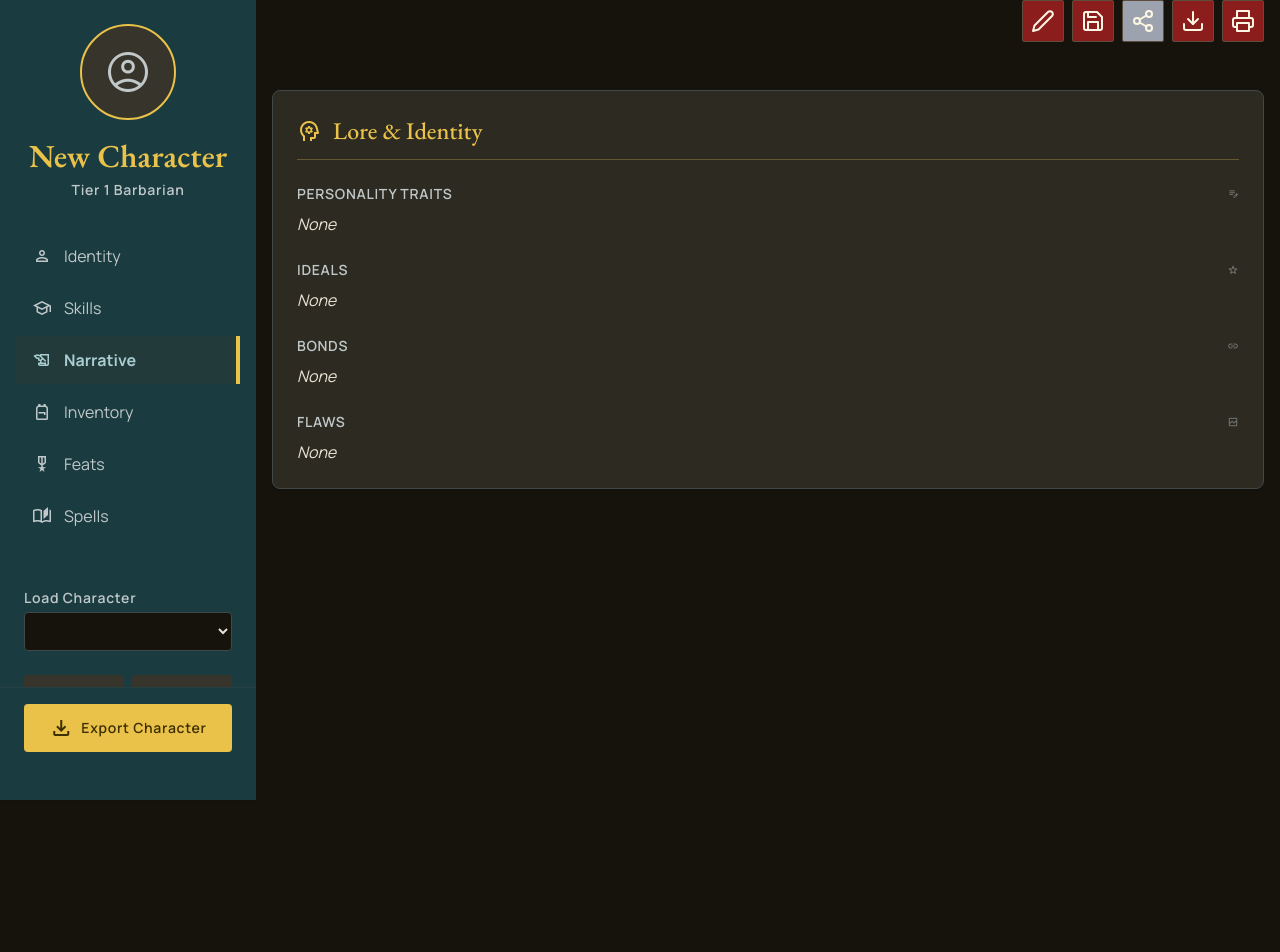
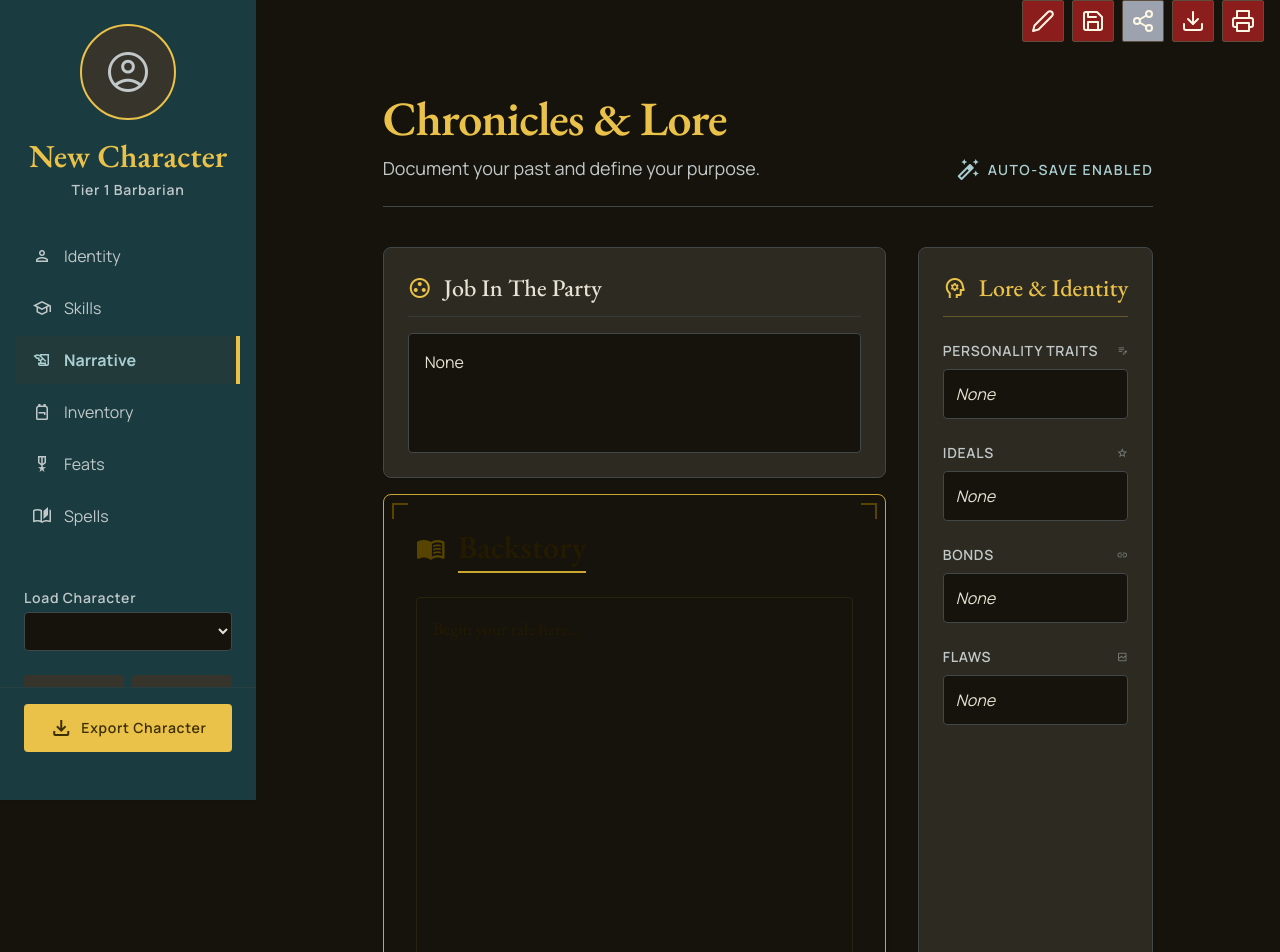
Before and after one commit to MelvinLoos/5e-character-sheet, a Vue app: page /narrative in a window 1280 px wide. Shown: the top 952 px of the page. Before the commit the page ends 800 px from the top, so only its background shows below. Built offline with nearby package versions, Linux system fonts and the light colour scheme; what ajv-errors would draw is missing.

Commit message:
Redesign Narrative page and PersonalityBlock to match HTML mockup

```diff
--- a/src/components/sheet/PersonalityBlock.vue
+++ b/src/components/sheet/PersonalityBlock.vue
@@ -5,19 +5,71 @@ const store = useCharacterStore()
 </script>
 
 <template>
-  <section
-    class="bg-surface-container-high rounded-lg border border-outline-variant p-6 shadow-sm h-full flex flex-col mb-4"
+  <!-- Left Column (Wider, takes lg:col-span-2) -->
+  <div class="lg:col-span-2 space-y-gutter">
+    <!-- Job In The Party -->
+    <section class="bg-surface-container-high rounded-lg border border-outline-variant p-6 shadow-sm">
+      <div class="flex items-center gap-3 mb-4 border-b border-outline-variant/50 pb-3">
+        <span class="material-symbols-outlined text-tertiary">group_work</span>
+        <h3 class="font-headline-md text-headline-md text-on-background">Job In The Party</h3>
+      </div>
+
+      <textarea
+        v-if="store.isEditing"
+        v-model="store.currentCharacterData.jobInParty"
+        class="w-full bg-surface-dim border border-outline-variant rounded p-4 text-on-surface font-body-md focus:border-tertiary focus:ring-1 focus:ring-tertiary outline-none transition-all textarea-styled"
+        placeholder="e.g., The arcane researcher who provides historical context and ritual support..."
+      ></textarea>
+      <p
+        v-else
+        class="w-full bg-surface-dim border border-outline-variant rounded p-4 text-on-surface font-body-md whitespace-pre-wrap min-h-[120px]"
       >
+        {{ store.currentCharacterData.jobInParty || 'None' }}
+      </p>
+    </section>
+
+    <!-- Backstory -->
+    <section class="parchment-texture rounded-lg border border-[#cca72f] p-8 shadow-md relative overflow-hidden">
+      <!-- Decorative corners -->
+      <div class="absolute top-2 left-2 w-4 h-4 border-t-2 border-l-2 border-[#574400]"></div>
+      <div class="absolute top-2 right-2 w-4 h-4 border-t-2 border-r-2 border-[#574400]"></div>
+      <div class="absolute bottom-2 left-2 w-4 h-4 border-b-2 border-l-2 border-[#574400]"></div>
+      <div class="absolute bottom-2 right-2 w-4 h-4 border-b-2 border-r-2 border-[#574400]"></div>
+
+      <div class="flex items-center gap-3 mb-6">
+        <span class="material-symbols-outlined text-[#574400] text-3xl" style="font-variation-settings: 'FILL' 1;">menu_book</span>
+        <h3 class="font-display-lg text-headline-lg text-[#241a00] border-b-2 border-[#cca72f] pb-1 inline-block">Backstory</h3>
+      </div>
+
+      <textarea
+        v-if="store.isEditing"
+        v-model="store.currentCharacterData.personality.notes"
+        class="w-full bg-transparent border border-[#cca72f]/30 rounded p-4 text-[#241a00] font-headline-md text-lg leading-relaxed focus:border-[#574400] outline-none transition-all"
+        placeholder="Begin your tale here... Where were you born? What drove you to the life of an aspirant?"
+        style="min-height: 400px; font-family: 'EB Garamond', serif;"
+      ></textarea>
+      <p
+        v-else
+        class="w-full bg-transparent border border-[#cca72f]/10 rounded p-4 text-[#241a00] font-headline-md text-lg leading-relaxed whitespace-pre-wrap"
+        style="min-height: 400px; font-family: 'EB Garamond', serif;"
+      >
+        {{ store.currentCharacterData.personality.notes || 'Begin your tale here...' }}
+      </p>
+    </section>
+  </div>
+
+  <!-- Right Column (Lore & Identity, takes lg:col-span-1) -->
+  <div class="lg:col-span-1 space-y-gutter">
+    <section class="bg-surface-container-high rounded-lg border border-outline-variant p-6 shadow-sm h-full flex flex-col">
       <div class="flex items-center gap-3 mb-6 border-b border-tertiary/30 pb-3">
         <span class="material-symbols-outlined text-tertiary">psychology</span>
         <h3 class="font-headline-md text-headline-md text-tertiary">Lore &amp; Identity</h3>
       </div>
+
       <div class="space-y-6 flex-1">
         <!-- Personality Traits -->
         <div class="group">
-        <label
-          class="font-label-md text-label-md text-on-surface-variant mb-2 block uppercase tracking-wider group-focus-within:text-primary transition-colors flex items-center justify-between"
-        >
+          <label class="font-label-md text-label-md text-on-surface-variant mb-2 block uppercase tracking-wider group-focus-within:text-primary transition-colors flex items-center justify-between">
             Personality Traits
             <span class="material-symbols-outlined text-xs opacity-50">edit_note</span>
           </label>
@@ -27,15 +79,14 @@ const store = useCharacterStore()
             class="w-full bg-surface-dim border border-outline-variant rounded p-3 text-on-surface font-body-md focus:border-primary focus:ring-1 focus:ring-primary outline-none transition-all h-24"
             placeholder="I am incredibly awkward in social situations, preferring books to people."
           ></textarea>
-        <p v-else class="text-on-surface font-body-md italic">
+          <p v-else class="text-on-surface font-body-md italic bg-surface-dim border border-outline-variant rounded p-3">
             {{ store.currentCharacterData.personality.traits || 'None' }}
           </p>
         </div>
+
         <!-- Ideals -->
         <div class="group">
-        <label
-          class="font-label-md text-label-md text-on-surface-variant mb-2 block uppercase tracking-wider group-focus-within:text-tertiary transition-colors flex items-center justify-between"
-        >
+          <label class="font-label-md text-label-md text-on-surface-variant mb-2 block uppercase tracking-wider group-focus-within:text-tertiary transition-colors flex items-center justify-between">
             Ideals
             <span class="material-symbols-outlined text-xs opacity-50">star</span>
           </label>
@@ -45,15 +96,14 @@ const store = useCharacterStore()
             class="w-full bg-surface-dim border border-outline-variant rounded p-3 text-on-surface font-body-md focus:border-tertiary focus:ring-1 focus:ring-tertiary outline-none transition-all h-24"
             placeholder="Knowledge. The path to power and self-improvement is through knowledge."
           ></textarea>
-        <p v-else class="text-on-surface font-body-md italic">
+          <p v-else class="text-on-surface font-body-md italic bg-surface-dim border border-outline-variant rounded p-3">
             {{ store.currentCharacterData.personality.ideal || 'None' }}
           </p>
         </div>
+
         <!-- Bonds -->
         <div class="group">
-        <label
-          class="font-label-md text-label-md text-on-surface-variant mb-2 block uppercase tracking-wider group-focus-within:text-primary-fixed-dim transition-colors flex items-center justify-between"
-        >
+          <label class="font-label-md text-label-md text-on-surface-variant mb-2 block uppercase tracking-wider group-focus-within:text-primary-fixed-dim transition-colors flex items-center justify-between">
             Bonds
             <span class="material-symbols-outlined text-xs opacity-50">link</span>
           </label>
@@ -63,15 +113,14 @@ const store = useCharacterStore()
             class="w-full bg-surface-dim border border-outline-variant rounded p-3 text-on-surface font-body-md focus:border-primary-fixed-dim focus:ring-1 focus:ring-primary-fixed-dim outline-none transition-all h-24"
             placeholder="I sold my soul for knowledge. I hope to do great deeds and win it back."
           ></textarea>
-        <p v-else class="text-on-surface font-body-md italic">
+          <p v-else class="text-on-surface font-body-md italic bg-surface-dim border border-outline-variant rounded p-3">
             {{ store.currentCharacterData.personality.bond || 'None' }}
           </p>
         </div>
+
         <!-- Flaws -->
         <div class="group">
-        <label
-          class="font-label-md text-label-md text-on-surface-variant mb-2 block uppercase tracking-wider group-focus-within:text-error transition-colors flex items-center justify-between"
-        >
+          <label class="font-label-md text-label-md text-on-surface-variant mb-2 block uppercase tracking-wider group-focus-within:text-error transition-colors flex items-center justify-between">
             Flaws
             <span class="material-symbols-outlined text-xs opacity-50">broken_image</span>
           </label>
@@ -81,28 +130,11 @@ const store = useCharacterStore()
             class="w-full bg-surface-dim border border-outline-variant rounded p-3 text-on-surface font-body-md focus:border-error focus:ring-1 focus:ring-error outline-none transition-all h-24"
             placeholder="I am easily distracted by the promise of information."
           ></textarea>
-        <p v-else class="text-on-surface font-body-md italic">
+          <p v-else class="text-on-surface font-body-md italic bg-surface-dim border border-outline-variant rounded p-3">
             {{ store.currentCharacterData.personality.flaw || 'None' }}
-        </p>
-      </div>
-      <!-- Notes -->
-      <div class="group" v-if="store.isEditing || store.currentCharacterData.personality.notes">
-        <label
-          class="font-label-md text-label-md text-on-surface-variant mb-2 block uppercase tracking-wider group-focus-within:text-secondary-fixed transition-colors flex items-center justify-between"
-        >
-          Notes
-          <span class="material-symbols-outlined text-xs opacity-50">notes</span>
-        </label>
-        <textarea
-          v-if="store.isEditing"
-          v-model="store.currentCharacterData.personality.notes"
-          class="w-full bg-surface-dim border border-outline-variant rounded p-3 text-on-surface font-body-md focus:border-secondary-fixed focus:ring-1 focus:ring-secondary-fixed outline-none transition-all h-24"
-          placeholder="Additional personality notes or roleplaying cues..."
-        ></textarea>
-        <p v-else class="text-on-surface font-body-md italic">
-          {{ store.currentCharacterData.personality.notes }}
           </p>
         </div>
       </div>
     </section>
+  </div>
 </template>
--- a/src/views/Narrative.vue
+++ b/src/views/Narrative.vue
@@ -3,11 +3,21 @@ import PersonalityBlock from '@/components/sheet/PersonalityBlock.vue'
 </script>
 
 <template>
-  <div class="flex flex-col gap-8 w-full max-w-7xl mx-auto">
-    <div class="grid grid-cols-1 lg:grid-cols-12 gap-8 items-stretch">
-      <section class="lg:col-span-12 flex flex-col gap-8">
-        <PersonalityBlock class="h-full" />
-      </section>
+  <div class="max-w-5xl mx-auto space-y-card-gap pb-20">
+    <!-- Header -->
+    <header class="mb-10 border-b border-outline-variant pb-6 flex justify-between items-end">
+      <div>
+        <h2 class="font-display-lg text-display-lg text-tertiary">Chronicles &amp; Lore</h2>
+        <p class="font-body-lg text-body-lg text-on-surface-variant mt-2">Document your past and define your purpose.</p>
+      </div>
+      <div class="flex items-center gap-2 text-primary">
+        <span class="material-symbols-outlined">auto_fix_high</span>
+        <span class="font-label-md text-label-md uppercase tracking-widest text-sm">Auto-Save Enabled</span>
+      </div>
+    </header>
+
+    <div class="grid grid-cols-1 lg:grid-cols-3 gap-card-gap">
+      <PersonalityBlock />
     </div>
   </div>
 </template>
```
Lines whose indentation alone changed are shown as unchanged.
